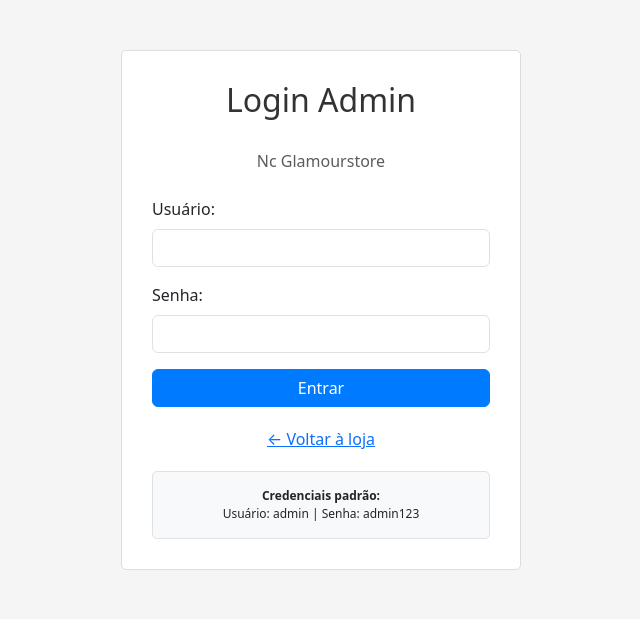
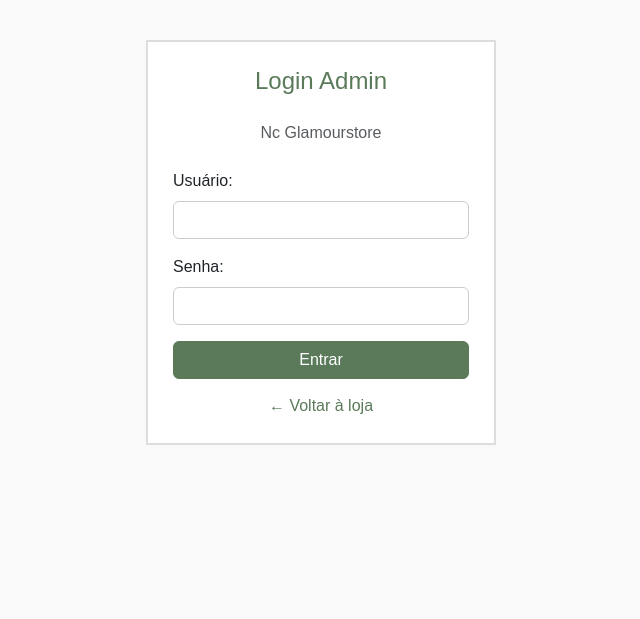
Before and after one commit to nicolemos56/GlamourStore, a Flask app: page /admin/login in a window 1280 px wide. Shown: the top 619 px of the page, without its empty margins (319-959 px from the left). Run offline with Flask 3, Linux system fonts and the light colour scheme.

Commit message:
Update admin login appearance and add password change functionality
Modify admin login page styling to use a green color palette, remove default credentials, and implement a new route and template for administrators to change their passwords.

Replit-Commit-Author: Agent
Replit-Commit-Session-Id: 5b6ec560-5262-45cf-97e5-7c52c5c4814a
Replit-Commit-Checkpoint-Type: full_checkpoint
Replit-Commit-Screenshot-Url: https://storage.googleapis.com/screenshot-production-us-central1/d0318305-d6fe-495c-8603-fd71a15b74ca/5b6ec560-5262-45cf-97e5-7c52c5c4814a/6OwgsqA

```diff
--- a/routes.py
+++ b/routes.py
@@ -609,6 +609,37 @@ def admin_logout():
     flash('Logout realizado com sucesso.', 'success')
     return redirect(url_for('admin_login'))
 
+@app.route('/admin/change-password', methods=['GET', 'POST'])
+@login_required
+def admin_change_password():
+    if request.method == 'POST':
+        current_password = request.form['current_password']
+        new_password = request.form['new_password']
+        confirm_password = request.form['confirm_password']
+
+        # Verificar senha atual
+        if not current_user.check_password(current_password):
+            flash('Senha atual incorreta.', 'error')
+            return render_template('admin/change_password.html')
+
+        # Verificar se as novas senhas coincidem
+        if new_password != confirm_password:
+            flash('As novas senhas não coincidem.', 'error')
+            return render_template('admin/change_password.html')
+
+        # Verificar tamanho mínimo da senha
+        if len(new_password) < 6:
+            flash('A nova senha deve ter pelo menos 6 caracteres.', 'error')
+            return render_template('admin/change_password.html')
+
+        # Alterar senha
+        current_user.set_password(new_password)
+        db.session.commit()
+        flash('Senha alterada com sucesso!', 'success')
+        return redirect(url_for('admin_dashboard'))
+
+    return render_template('admin/change_password.html')
+
 @app.route('/admin')
 @app.route('/admin/dashboard')
 @login_required
--- a/templates/admin/base.html
+++ b/templates/admin/base.html
@@ -172,6 +172,12 @@
                                 Ver Loja
                             </a>
                         </li>
+                        <li class="nav-item">
+                            <a class="nav-link {% if 'change_password' in request.endpoint %}active{% endif %}" href="{{ url_for('admin_change_password') }}">
+                                <i class="fas fa-key"></i>
+                                Alterar Senha
+                            </a>
+                        </li>
                         <li class="nav-item mt-3">
                             <a class="nav-link text-danger" href="{{ url_for('admin_logout') }}">
                                 <i class="fas fa-sign-out-alt"></i>
--- a/templates/admin/login.html
+++ b/templates/admin/login.html
@@ -7,49 +7,57 @@
     <link href="https://cdn.jsdelivr.net/npm/bootstrap@5.3.0/dist/css/bootstrap.min.css" rel="stylesheet">
     <link rel="stylesheet" href="https://cdnjs.cloudflare.com/ajax/libs/font-awesome/6.4.0/css/all.min.css">
     <style>
+        :root {
+            --primary-green: #5a7a5a;
+        }
+
         body {
-            background-color: #f5f5f5;
-            padding: 50px 0;
+            background-color: #f9f9f9;
+            padding: 40px 20px;
+            font-family: Arial, sans-serif;
         }
 
         .login-container {
-            max-width: 400px;
+            max-width: 350px;
             margin: 0 auto;
             background: white;
-            border: 1px solid #ddd;
-            border-radius: 5px;
-            padding: 30px;
+            border: 2px solid #ddd;
+            padding: 25px;
         }
 
         .login-title {
             text-align: center;
-            margin-bottom: 30px;
-            color: #333;
+            margin-bottom: 25px;
+            color: var(--primary-green);
+            font-size: 24px;
+            font-weight: normal;
         }
 
         .form-control {
-            margin-bottom: 15px;
+            margin-bottom: 12px;
+            border: 1px solid #ccc;
         }
 
         .btn-login {
-            background-color: #007bff;
-            border-color: #007bff;
+            background-color: var(--primary-green);
+            border-color: var(--primary-green);
             width: 100%;
+            color: white;
+        }
+
+        .btn-login:hover {
+            background-color: #4a6a4a;
+            border-color: #4a6a4a;
         }
 
         .store-link {
             text-align: center;
-            margin-top: 20px;
+            margin-top: 15px;
         }
 
-        .default-credentials {
-            background-color: #f8f9fa;
-            border: 1px solid #dee2e6;
-            border-radius: 5px;
-            padding: 15px;
-            margin-top: 20px;
-            text-align: center;
-            font-size: 12px;
+        .store-link a {
+            color: var(--primary-green);
+            text-decoration: none;
         }
     </style>
 </head>
@@ -87,10 +95,6 @@
             <a href="{{ url_for('index') }}">← Voltar à loja</a>
         </div>
 
-        <div class="default-credentials">
-            <strong>Credenciais padrão:</strong><br>
-            Usuário: admin | Senha: admin123
-        </div>
     </div>
 
     <script src="https://cdn.jsdelivr.net/npm/bootstrap@5.3.0/dist/js/bootstrap.bundle.min.js"></script>
```
Also changed, not shown: templates/admin/change_password.html (added, +59 -0 lines), 2 other files.
